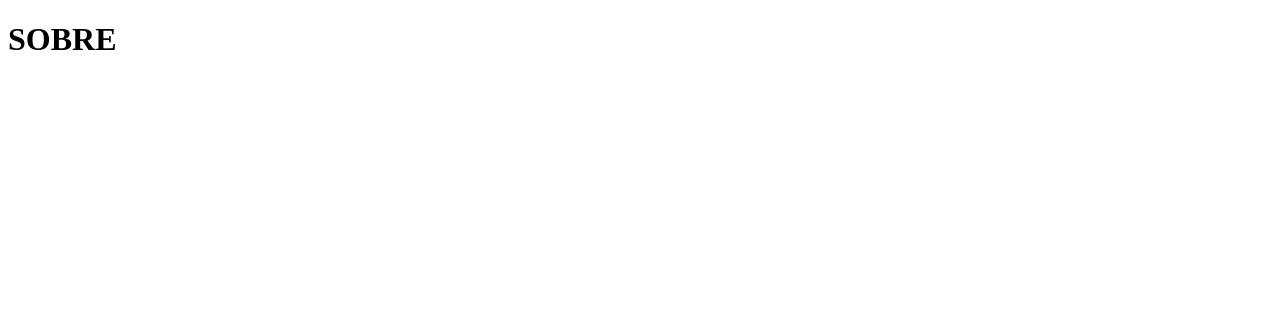
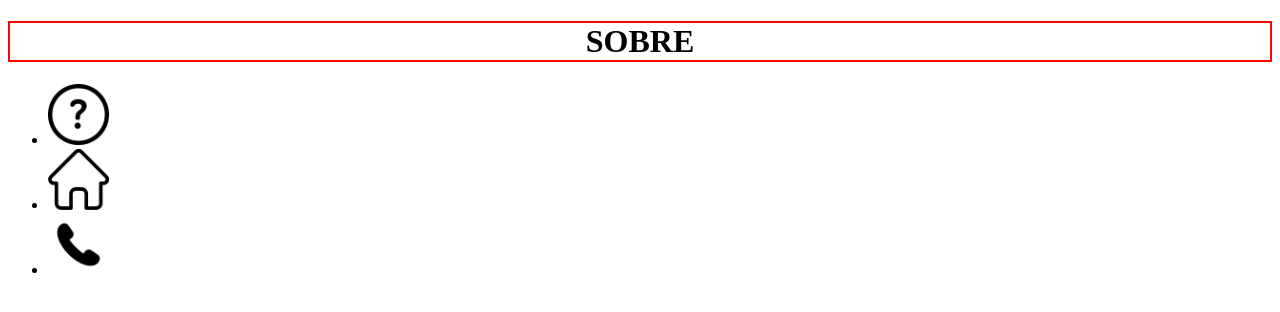
Before and after one commit to victorcosmedev/primeiro-projeto, a plain HTML site: page paginas/sobre.html in a window 1280 px wide. Drawn offline with Linux system fonts and the light colour scheme.

Commit message:
Links relativos com imagens

```diff
--- a/paginas/sobre.html
+++ b/paginas/sobre.html
@@ -6,6 +6,24 @@
     <title>SOBRE</title>
   </head>
   <body>
-    <h1>SOBRE</h1>
+    <div class="container">
+      <header class="cabecalho">
+        <h1 style="text-align: center; border: solid 2px #ff0000">
+          SOBRE
+        </h1>
+        <nav class="menu">
+          <ul>
+            <!-- Dentro da UL só pode LI-->
+            <!-- atributo alt do a é tag de acessibilidade - usada para descrição via voz para deficientes visuais-->
+            <li><a href="./ajuda.html"><img src="../img/question.png" alt="Interrogação dentro do círculo" width="5%"></a></li>
+            <!--Dentro da LI é recomendado ter a tag <a>-->
+              <li><a href="../index.html"><img src="../img/home.png" alt="Casa" width="5%"></a></li>
+            <!-- tag <a> precisa de atributos, nesse caso href-->
+            <li><a href="#"><img src="../img/contact.png" alt="Telefone fixo" width="5%"></a></li>
+            <!--Link azul: não visitado; link roxo: visitado. -->
+          </ul>
+        </nav>
+      </header>
+    </div>
   </body>
 </html>
```
Also changed, not shown: index.html (+5 -4 lines), paginas/ajuda.html (+19 -1 lines), img/about.png (added), img/contact.png (added), img/home.png (added), img/question.png (added).
